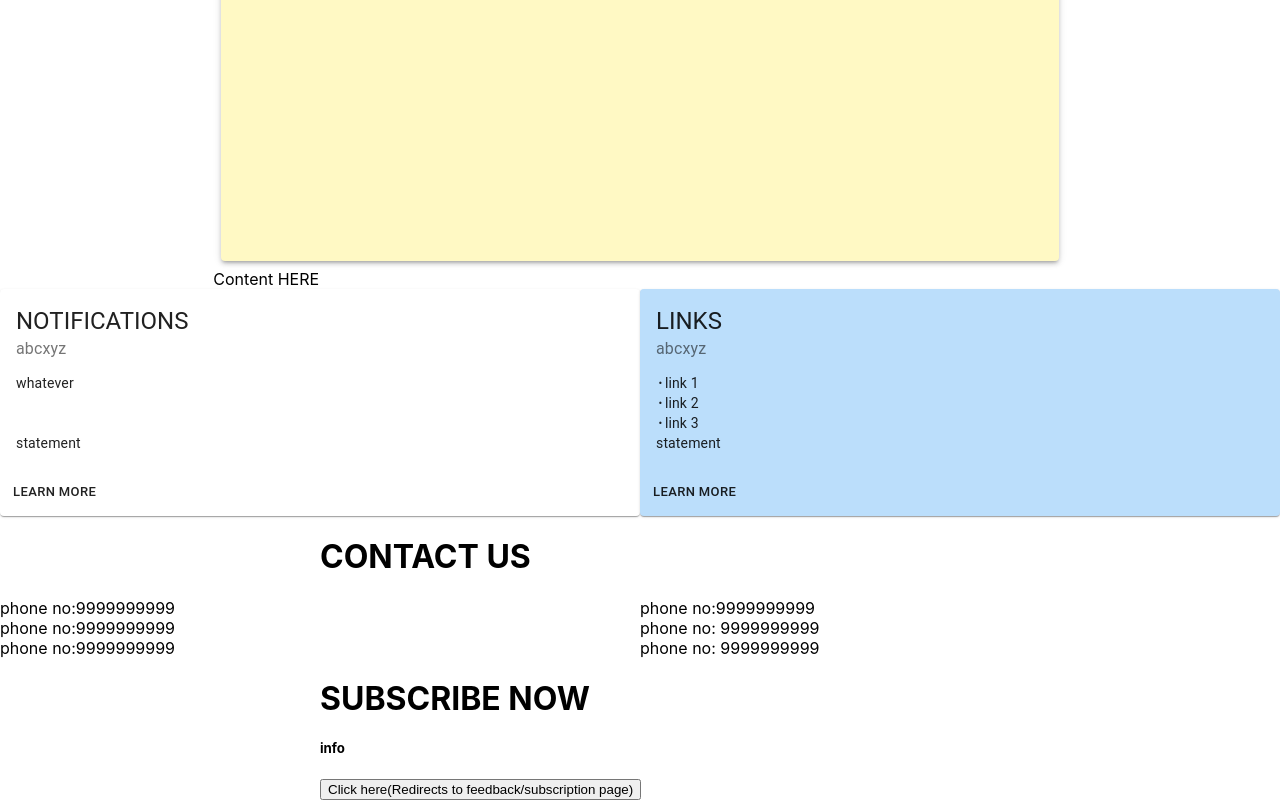
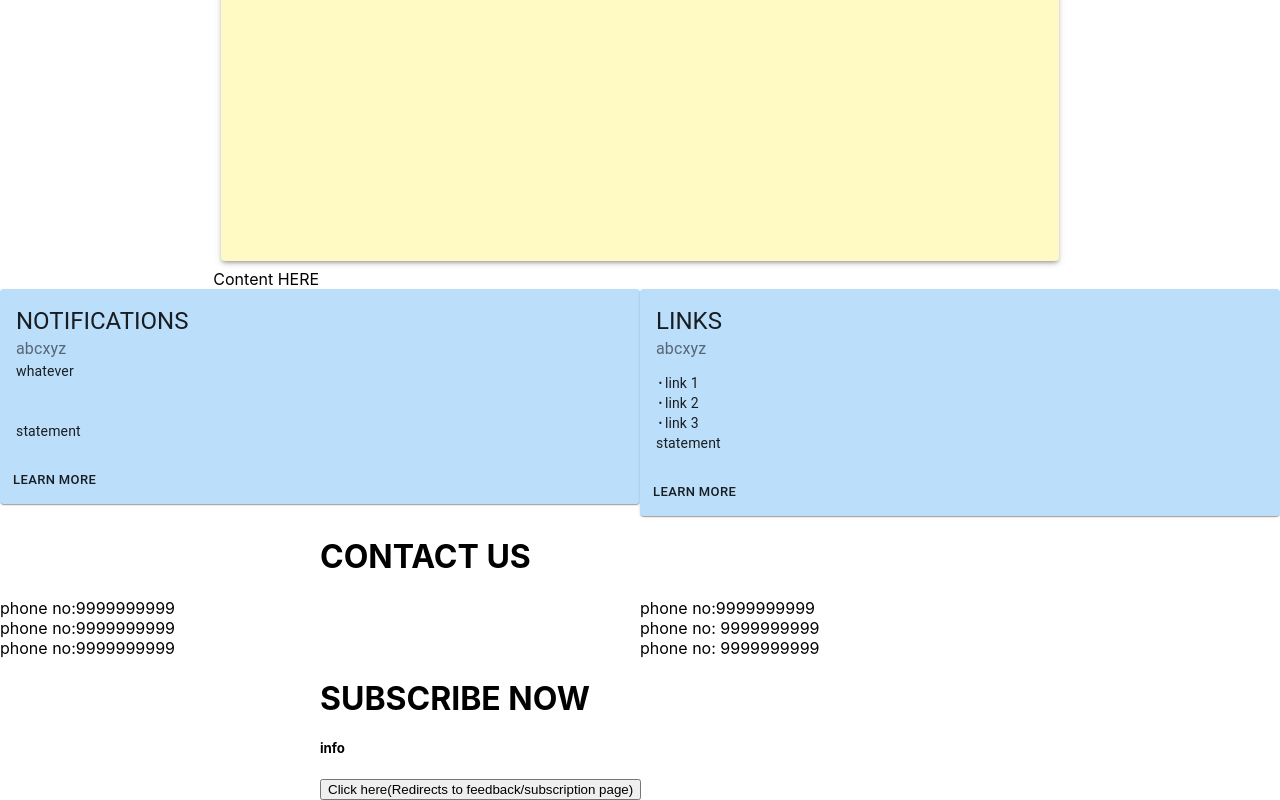
Before and after one commit to amit1066/kyr, a React (Create React App) app: page / in a window 1280 px wide. Shown: the part 635-1435 px from the top of the page. Built offline with nearby package versions, Linux system fonts and the light colour scheme.

Commit message:
Update Notification.jsx

```diff
--- a/src/Notification.jsx
+++ b/src/Notification.jsx
@@ -6,10 +6,12 @@ import CardActions from '@material-ui/core/CardActions';
 import CardContent from '@material-ui/core/CardContent';
 import Button from '@material-ui/core/Button';
 import Typography from '@material-ui/core/Typography';
+import { blue } from '@material-ui/core/colors';
 
 const useStyles = makeStyles({
   root: {
     minWidth: 275,
+    backgroundColor: blue[100],
   },
   bullet: {
     display: 'inline-block',
@@ -22,6 +24,7 @@ const useStyles = makeStyles({
   pos: {
     marginBottom: 12,
   },
+
 });
 
 export default function SimpleCard() {
@@ -35,7 +38,7 @@ export default function SimpleCard() {
         <Typography variant="h5" component="h2">
           NOTIFICATIONS
         </Typography>
-        <Typography className={classes.pos} color="textSecondary">
+        <Typography className={classes.root} color="textSecondary">
           abcxyz
         </Typography>
         <Typography variant="body2" component="p">
```
